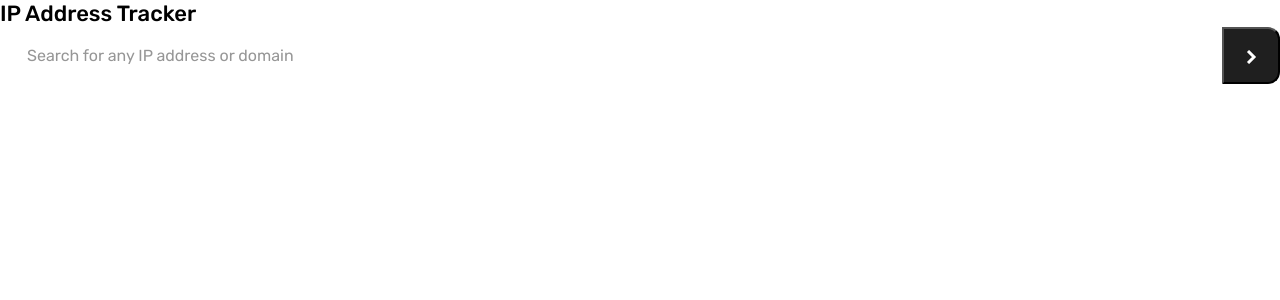
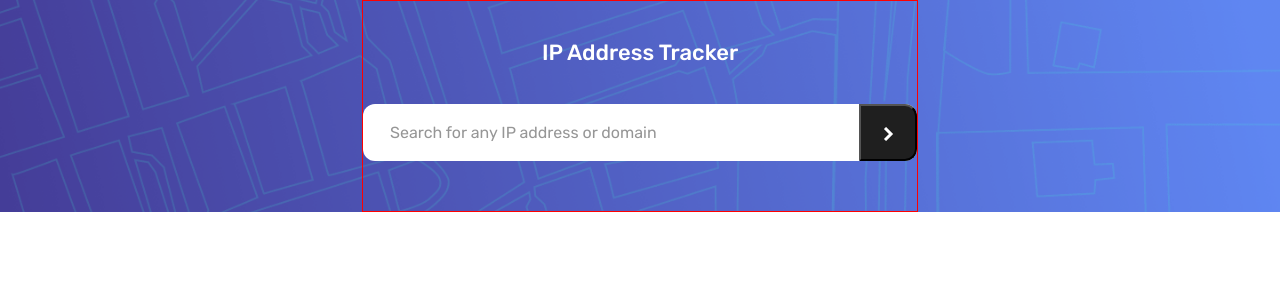
Before and after one commit to vic-samoylik-999/ip-tracker-react, a React (Vite) app: page / in a window 1280 px wide. Shown: the top 300 px of the page. Built offline with nearby package versions, Linux system fonts and the light colour scheme.

Commit message:
feat: add basic styling to header,layout, input

```diff
--- a/src/components/Header.jsx
+++ b/src/components/Header.jsx
@@ -2,8 +2,8 @@ import React from 'react';
 
 function Header() {
   return (
-    <header>
-      <h1>IP Address Tracker</h1>
+    <header className="header">
+      <h1 className="header__label">IP Address Tracker</h1>
     </header>
   );
 }
--- a/src/components/UpperSide.jsx
+++ b/src/components/UpperSide.jsx
@@ -5,11 +5,11 @@ import Info from './Info';
 
 function UpperSide() {
   return (
-    <>
+    <div className='upper'>
       <Header />
       <Input />
       <Info />
-    </>
+    </div>
   );
 }
 
--- a/src/scss/_layout.scss
+++ b/src/scss/_layout.scss
@@ -60,3 +60,25 @@ button {
     font-family: inherit;
     background-color: $black;
 }
+
+.wrapper {
+    display: flex;
+    flex-direction: column;
+    align-items: center;
+    background: url('../assets/img/pattern-bg-desktop.png') no-repeat center;
+    background-size: cover;
+}
+
+.upper {
+    min-height: 25vh;
+    border: 1px solid red;
+}
+
+.header {
+    padding-top: 38px;
+    margin-bottom: 38px;
+    text-align: center;
+    &__label {
+        color: $white;
+    }
+}
--- a/src/scss/_variables.scss
+++ b/src/scss/_variables.scss
@@ -5,5 +5,5 @@ $font-family: 'Rubik', sans-serif;
 // colors
 $very-dark-gray: hsl(0, 0%, 17%);
 $dark-gray: hsl(0, 0%, 59%);
-$white: hsl(0,0%,0%);
+$white: hsl(0, 0%, 100%);
 $black: hsl(0, 0%, 12%);
--- a/src/scss/components/_input.scss
+++ b/src/scss/components/_input.scss
@@ -1,5 +1,7 @@
 .input {
     position: relative;
+    width: 554px;
+    margin-bottom: 50px;
     &__input {
         font-size: 1rem;
         font-weight: 400;
```
Also changed, not shown: src/assets/img/pattern-bg-desktop.png (added).
